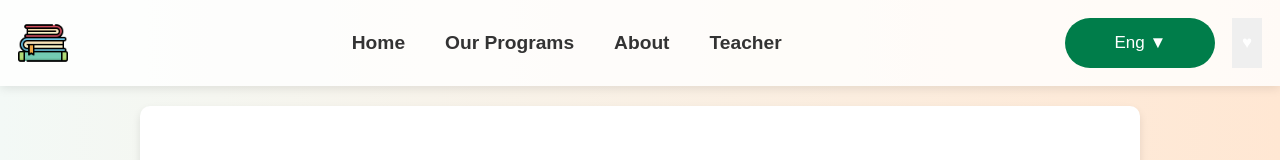
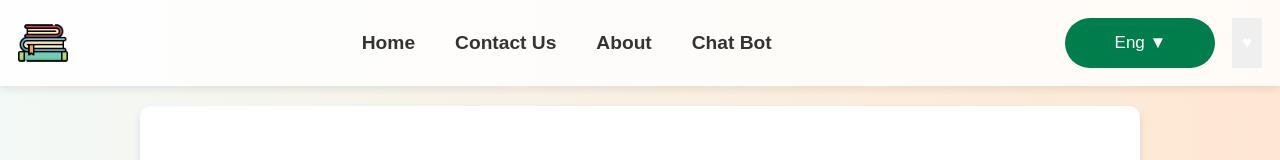
Before and after one commit to AbhinavCoder-14/demo-, a website: page about.html in a window 1280 px wide. Shown: the top 160 px of the page. Drawn offline with Linux system fonts and the light colour scheme; files whose address does not match are found by name.

Commit message:
final changes

```diff
--- a/about.html
+++ b/about.html
@@ -16,9 +16,9 @@
         </div>
         <ul>
           <li><a href="index.html">Home</a></li>
-          <li><a href="#programs">Our Programs</a></li>
+          <li><a href="contact.html">Contact Us</a></li>
           <li><a href="about.html">About</a></li>
-          <li><a href="#teacher">Teacher</a></li>
+          <li><a href="chatbot.html">Chat Bot</a></li>
         </ul>
         <div class="buttons">
           <button class="language-btn">Eng ▼</button>
```
Also changed, not shown: chatbot.html (+1 -1 lines), index.html (+1 -1 lines).
